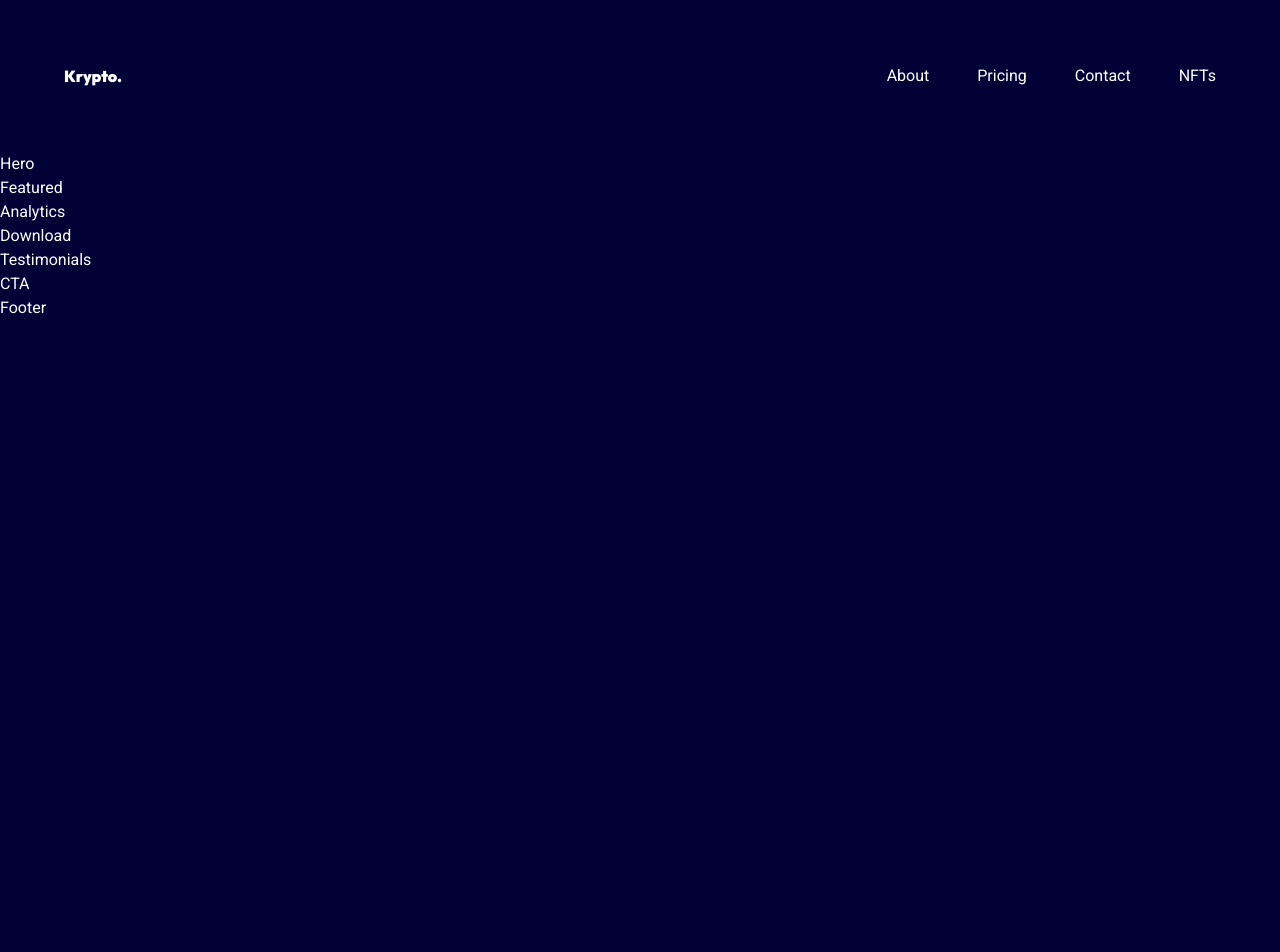
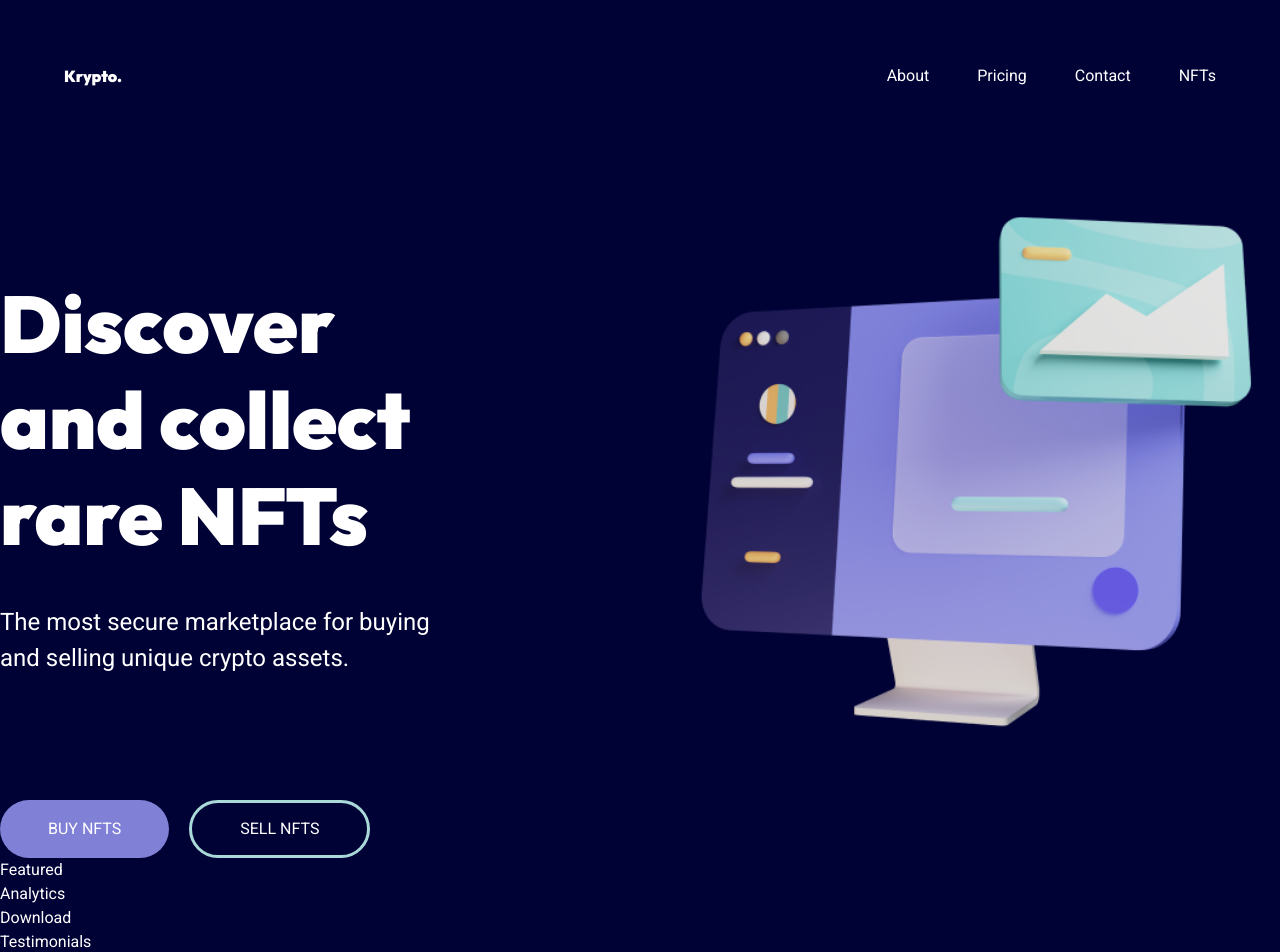
Before and after one commit to BrylleMutia/krypto-react-tailwind, a React (Vite) app: page / in a window 1280 px wide. Shown: the top 952 px of the page. Before the commit the page ends 800 px from the top, so only its background shows below. Built offline with nearby package versions, Linux system fonts and the light colour scheme.

Commit message:
added hero section

```diff
--- a/src/App.jsx
+++ b/src/App.jsx
@@ -13,11 +13,18 @@ import "./App.css";
 
 function App() {
    return (
-      <div className="App">
+      <div className="w-full">
          <div className="xl:m-w-[1280px] w-full md:p-10 p-2">
             <Navbar />
          </div>
+
+         <div className="w-full">
+            <div className="xl:max-w-[1280px] w-full mx-auto">
                <Hero />
+            </div>
+         </div>
+
+         <div className="xl:max-w-[1280px] w-full">
             <Featured />
             <Analytics />
             <Download />
@@ -25,6 +32,7 @@ function App() {
             <CTA />
             <Footer />
          </div>
+      </div>
    );
 }
 
--- /dev/null
+++ b/src/components/Button.jsx
@@ -0,0 +1,11 @@
+import React from "react";
+
+const Button = ({ styles, text }) => {
+   return (
+      <button className={`${styles} rounded-full uppercase px-12 py-3.5`}>
+         {text}
+      </button>
+   );
+};
+
+export default Button;
--- a/src/components/Hero.jsx
+++ b/src/components/Hero.jsx
@@ -1,7 +1,33 @@
 import React from "react";
+import { hero } from "../assets";
+import Button from "./Button";
 
 const Hero = () => {
-   return <div>Hero</div>;
+   return (
+      <section>
+         <div className="flex flex-1 items-center justify-between w-full gap-[5rem]">
+            <div className="flex flex-col">
+               <h2 className="font-outfit font-black sm:text-[5rem] text-[2rem] w-[100%] leading-[6rem] mb-10">
+                  Discover <br />
+                  and collect <br /> rare NFTs
+               </h2>
+               <p className="text-[1.5rem]">
+                  The most secure marketplace for buying <br /> and selling
+                  unique crypto assets.
+               </p>
+            </div>
+            <img src={hero} alt="hero" className="w-[50%] h-[50%]" />
+         </div>
+
+         <div className="flex flex-1 gap-5">
+            <Button text="Buy NFTs" styles="bg-secondary" />
+            <Button
+               text="Sell NFTs"
+               styles="border border-accent border-[0.2rem]"
+            />
+         </div>
+      </section>
+   );
 };
 
 export default Hero;
--- a/src/components/Navbar.jsx
+++ b/src/components/Navbar.jsx
@@ -6,7 +6,7 @@ const Navbar = () => {
    const [toggle, setToggle] = useState(false);
 
    return (
-      <div className="flex justify-between">
+      <div className="flex justify-between overflow-hidden">
          <h2 className="font-outfit font-black p-6">Krypto.</h2>
          <ul className="sm:flex hidden">
             {navLinks.map((link, index) => (
--- a/src/index.css
+++ b/src/index.css
@@ -14,6 +14,7 @@ body {
    background: #000235;
    color: white;
    font-family: "Roboto", sans-serif;
+   overflow-x: hidden;
 }
 
 /* navbar */
```
Lines whose indentation alone changed are shown as unchanged.
